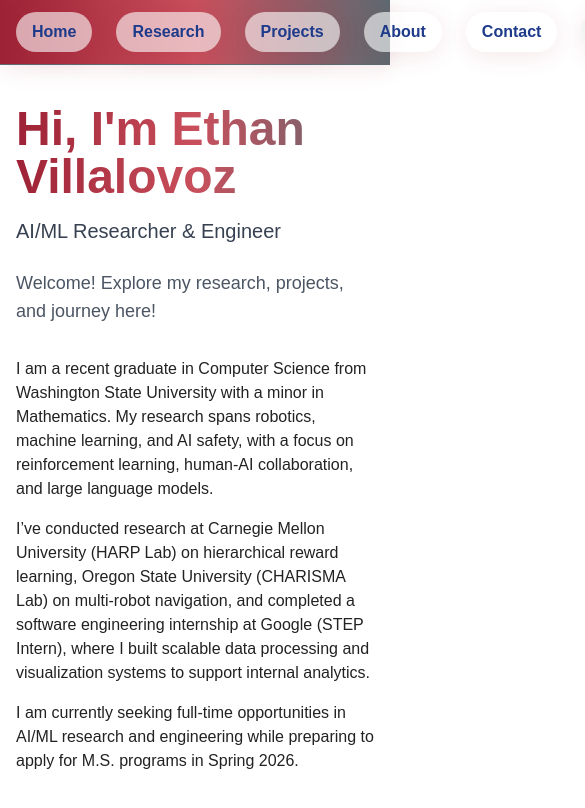
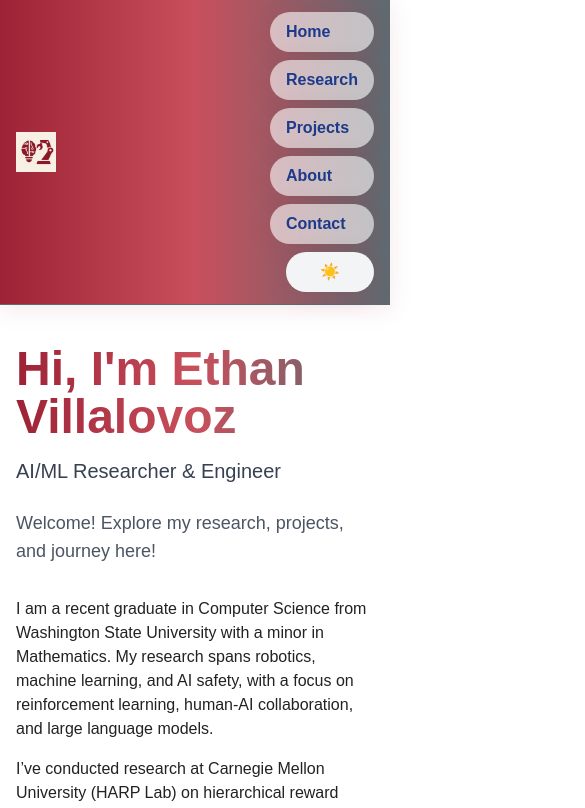
Before and after one commit to ethanvillalovoz/ethanvillalovoz.github.io, a Next.js app: page / in a window 390 px wide. Shown: the top 808 px of the page, 585 px wide, since content can reach past the window. Built offline with nearby package versions, Linux system fonts and the light colour scheme.

Commit message:
Fix responsive navbar layout for mobile devices

```diff
--- a/src/components/Navbar.tsx
+++ b/src/components/Navbar.tsx
@@ -25,7 +25,7 @@ export default function Navbar() {
 						priority
 					/>
 				</div>
-				<div className="flex items-center space-x-6">
+				<div className="flex flex-col items-stretch gap-y-2 sm:flex-row sm:items-center sm:space-x-6">
 					{navLinks.map((link) => (
 						<Link
 							key={link.name}
```
